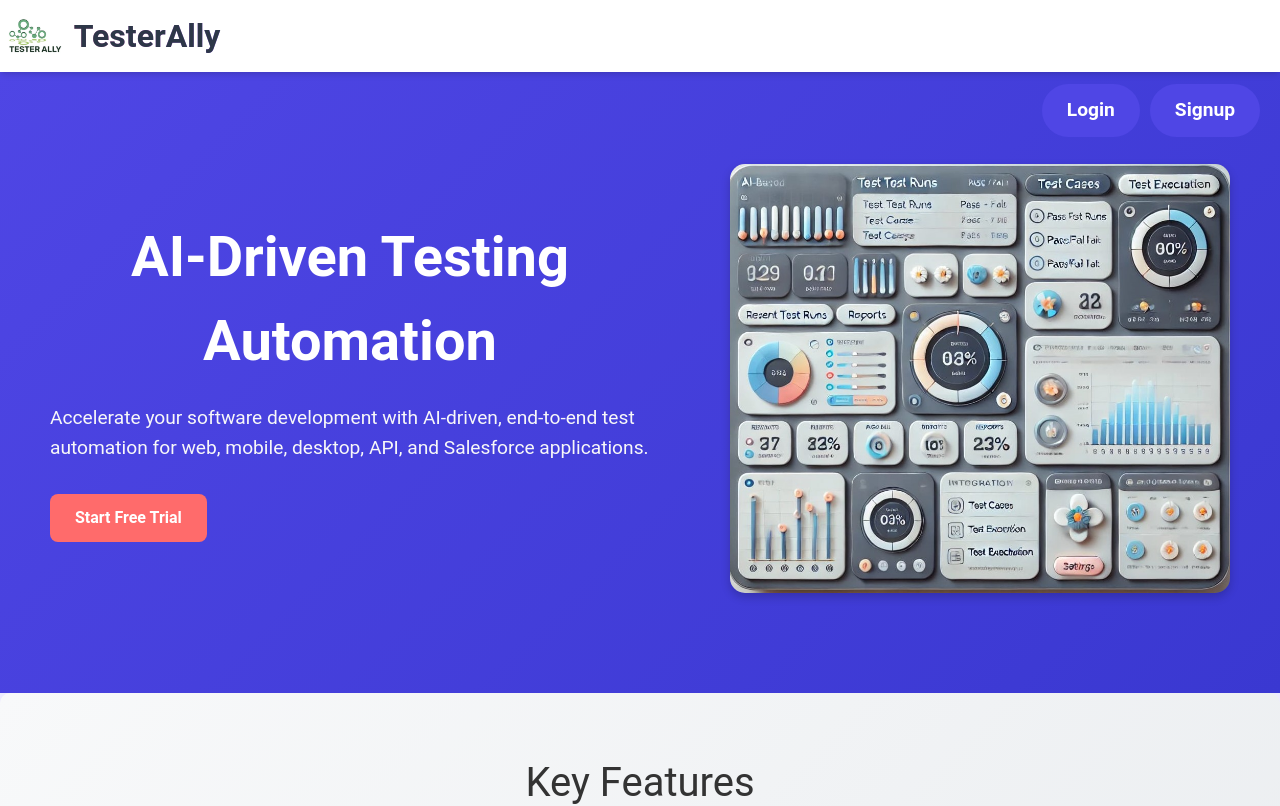
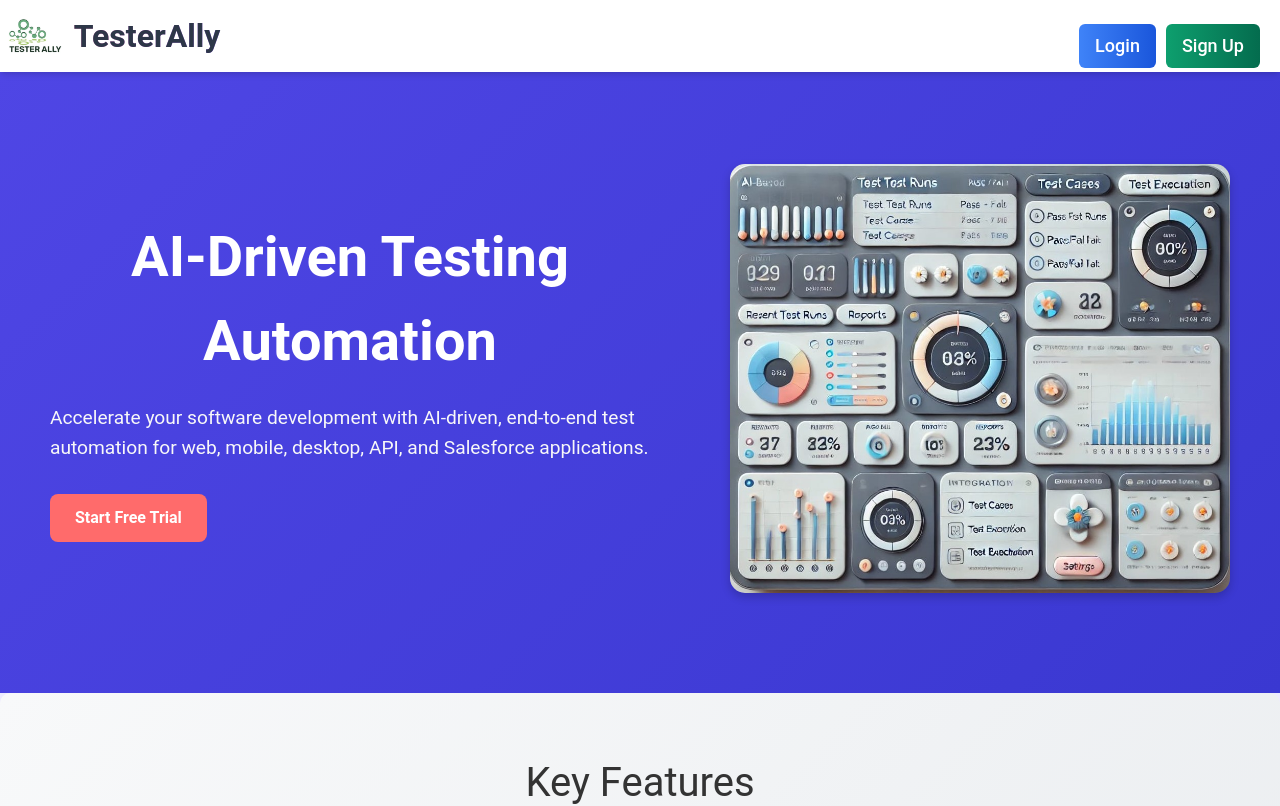
Before and after one commit to rangad123/TesterAlly-FE, a React (Create React App) app: page / in a window 1280 px wide. Shown: the top 806 px of the page. Built offline with nearby package versions, Linux system fonts and the light colour scheme.

Commit message:
Commit update files

```diff
--- a/src/App.js
+++ b/src/App.js
@@ -306,6 +306,7 @@ import SaveTestCases from "./pages/SaveTestCases";
 import TestSuite from "./pages/TestSuite";
 import CreateTestSuite from "./pages/CreateTestSuite";
 import DashBoard from "./pages/DashBoard";
+import PrivateRoute from "./pages/PrivateRoute";
 // import { MdDashboard } from "react-icons/md";
 // import { FaUserCircle } from "react-icons/fa";
 // import { RiLogoutBoxLine } from "react-icons/ri";
@@ -441,7 +442,9 @@ const App = () => {
                 path="profile"
                 exact
                 element={
-                  <Profile isLoggedIn={isLoggedIn} name={name} email={email} />
+                  <PrivateRoute isLoggedIn={isLoggedIn}>
+                    <Profile name={name} email={email} />
+                  </PrivateRoute>
                 }
               />
               <Route
@@ -459,49 +462,63 @@ const App = () => {
                 path="dashboard-user"
                 exact
                 element={
-                  <UserDashboard isLoggedIn={isLoggedIn} name={name} email={email} />
+                  <PrivateRoute isLoggedIn={isLoggedIn}>
+                    <UserDashboard />
+                  </PrivateRoute>
                 }
               />
               <Route
                 path="create-project"
                 exact
                 element={
-                  <CreateProject isLoggedIn={isLoggedIn} name={name} email={email} />
+                  <PrivateRoute isLoggedIn={isLoggedIn}>
+                    <CreateProject />
+                  </PrivateRoute>
                 }
               />
               <Route
                 path="create-testcases"
                 exact
                 element={
-                  <CreateTestCases isLoggedIn={isLoggedIn} name={name} email={email} />
+                  <PrivateRoute isLoggedIn={isLoggedIn}>
+                    <CreateTestCases />
+                  </PrivateRoute>
                 }
               />
               <Route
                 path="write-manually"
                 exact
                 element={
-                  <WriteTestManually isLoggedIn={isLoggedIn} name={name} email={email} />
+                  <PrivateRoute isLoggedIn={isLoggedIn}>
+                    <WriteTestManually />
+                  </PrivateRoute>
                 }
               />
               <Route
                 path="saved-testcases"
                 exact
                 element={
-                  <SaveTestCases isLoggedIn={isLoggedIn} name={name} email={email} />
+                  <PrivateRoute isLoggedIn={isLoggedIn}>
+                    <SaveTestCases />
+                  </PrivateRoute>
                 }
               />
               <Route
                 path="testsuite"
                 exact
                 element={
-                  <TestSuite isLoggedIn={isLoggedIn} name={name} email={email} />
+                  <PrivateRoute isLoggedIn={isLoggedIn}>
+                    <TestSuite />
+                  </PrivateRoute>
                 }
               />
               <Route
                 path="testsuite/createtestsuite"
                 exact
                 element={
-                  <CreateTestSuite isLoggedIn={isLoggedIn} name={name} email={email} />
+                  <PrivateRoute isLoggedIn={isLoggedIn}>
+                    <CreateTestSuite />
+                  </PrivateRoute>
                 }
               />
             </Routes>
--- a/src/components/AppNavBar.js
+++ b/src/components/AppNavBar.js
@@ -130,7 +130,7 @@ const AppNavBar = (props) => {
       <Navbar fluid>
         <Navbar.Brand>
           <img
-            src="logo3.jpg"
+            src="/logo3.jpg"
             className="mr-3 h-6 sm:h-9"
             alt="Flowbite React Logo"
           />
@@ -139,9 +139,8 @@ const AppNavBar = (props) => {
           </span>
         </Navbar.Brand>
 
-        {isLoggedIn && (
-          <div className="flex md:order-2 space-x-4">
-
+        {isLoggedIn ? (
+            <>
               <button
                 onClick={handleNavigateToDashboard}
                 className="text-white font-medium text-lg px-4 py-2 rounded-md bg-gradient-to-r from-blue-500 to-blue-700 hover:from-blue-600 hover:to-blue-800"
@@ -170,7 +169,25 @@ const AppNavBar = (props) => {
 
                 <Dropdown.Item onClick={handleLogout}>Log out</Dropdown.Item>
               </Dropdown>
+            </>
+          ) : (
+
+            <>
+            <div className="auth-buttons">
+              <button
+                onClick={() => navigate("/dashboard/login")}
+                className="text-white font-medium text-lg px-4 py-2 rounded-md bg-gradient-to-r from-blue-500 to-blue-700 hover:from-blue-600 hover:to-blue-800"
+              >
+                Login
+              </button>
+              <button
+                onClick={() => navigate("/dashboard/register")}
+                className="text-white font-medium text-lg px-4 py-2 rounded-md bg-gradient-to-r from-green-500 to-green-700 hover:from-green-600 hover:to-green-800"
+              >
+                Sign Up
+              </button>
             </div>
+            </>
           )}
       </Navbar>
     </div>
--- a/src/pages/DashBoard.js
+++ b/src/pages/DashBoard.js
@@ -9,14 +9,6 @@ export default function Dashboard() {
 
   return (
     <div className="dashboard">
-      <div className="auth-buttons">
-        <button className="btn auth-btn" onClick={() => navigate('/dashboard/login')}>
-          Login
-        </button>
-        <button className="btn auth-btn" onClick={() => navigate('/dashboard/register')}>
-          Signup
-        </button>
-      </div>
       {/* Hero Section */}
       <section className="hero">
         <div className="hero-content">
--- /dev/null
+++ b/src/pages/PrivateRoute.js
@@ -0,0 +1,7 @@
+import { Navigate } from "react-router-dom";
+
+const PrivateRoute = ({ isLoggedIn, children }) => {
+  return isLoggedIn ? children : <Navigate to="/dashboard/login" />;
+};
+
+export default PrivateRoute;
```
Lines whose indentation alone changed are shown as unchanged.
